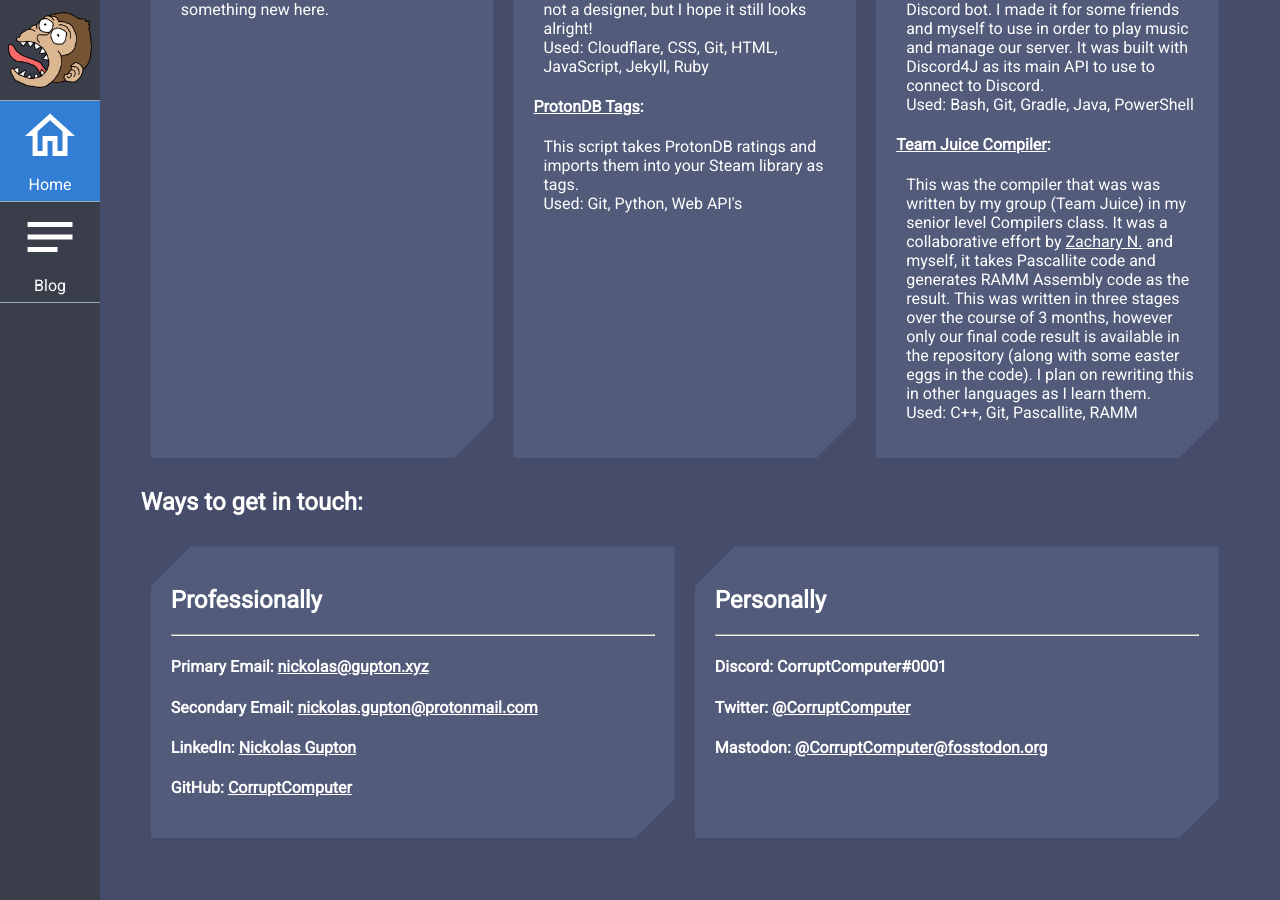
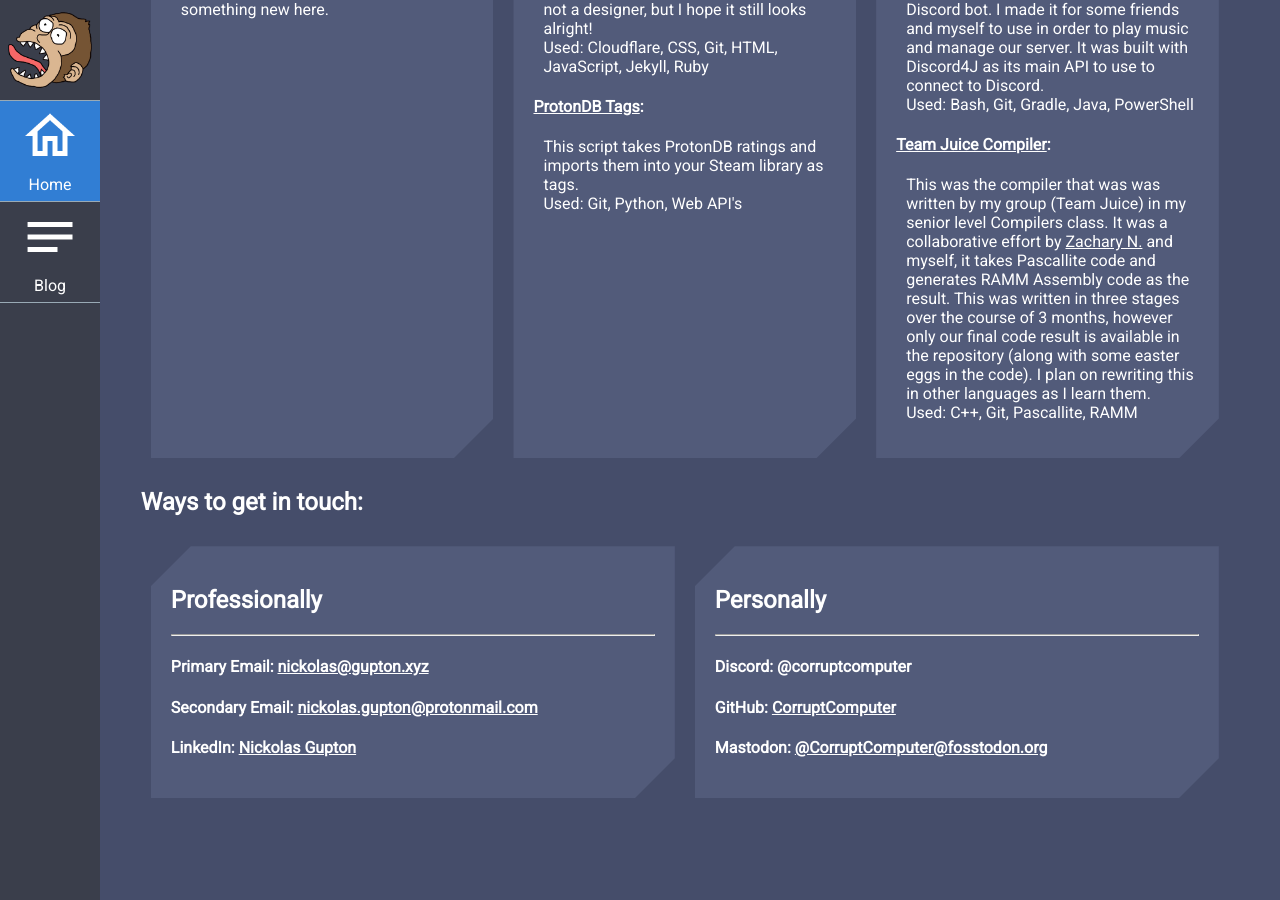
Before and after one commit to CorruptComputer/home, a Jekyll site: the page built from index.html, in a window 1280 px wide and 900 px high, scrolled down 1573 px. Built offline with Jekyll 4.4.1, drawn with Linux system fonts in a browser that asks for light colours.

Commit message:
Remove twitter link

```diff
--- a/index.html
+++ b/index.html
@@ -180,12 +180,11 @@
         <h4>Primary Email: <a href="mailto:nickolas@gupton.xyz" target="_blank" rel="noopener">nickolas@gupton.xyz</a></h4>
         <h4>Secondary Email: <a href="mailto:nickolas.gupton@protonmail.com" target="_blank" rel="noopener">nickolas.gupton@protonmail.com</a></h4>
         <h4>LinkedIn: <a href="https://www.linkedin.com/in/nickolasgupton/" target="_blank" rel="noopener">Nickolas Gupton</a></h4>
-        <h4>GitHub: <a href="https://github.com/CorruptComputer" target="_blank" rel="noopener">CorruptComputer</a></h4>
     </div>
     <div class="box">
         <h2>Personally</h2><hr />
-        <h4>Discord: CorruptComputer#0001</h4>
-        <h4>Twitter: <a href="https://twitter.com/CorruptComputer" target="_blank" rel="noopener">@CorruptComputer</a></h4>
+        <h4>Discord: @corruptcomputer</h4>
+        <h4>GitHub: <a href="https://github.com/CorruptComputer" target="_blank" rel="noopener">CorruptComputer</a></h4>
         <h4>Mastodon: <a href="https://fosstodon.org/@CorruptComputer" target="_blank" rel="me">@CorruptComputer@fosstodon.org</a></h4>
     </div>
 </div>
```
